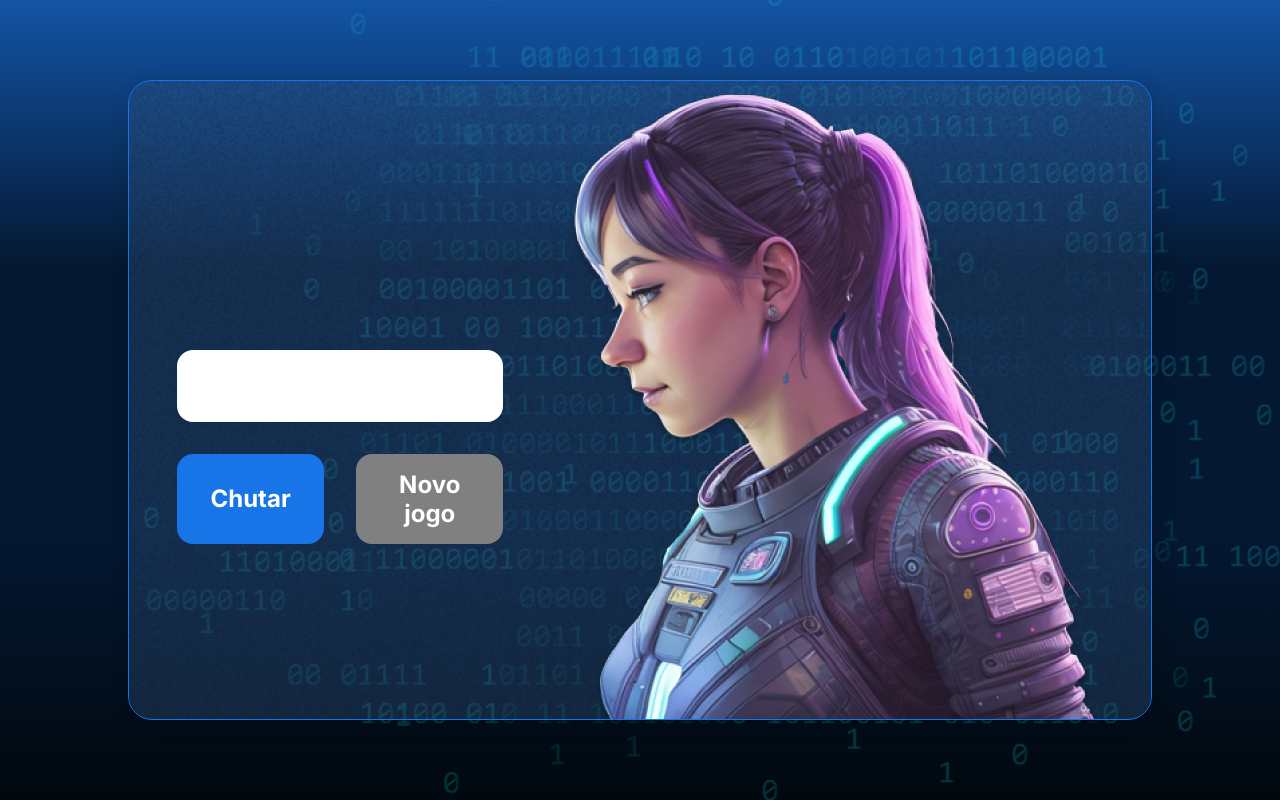
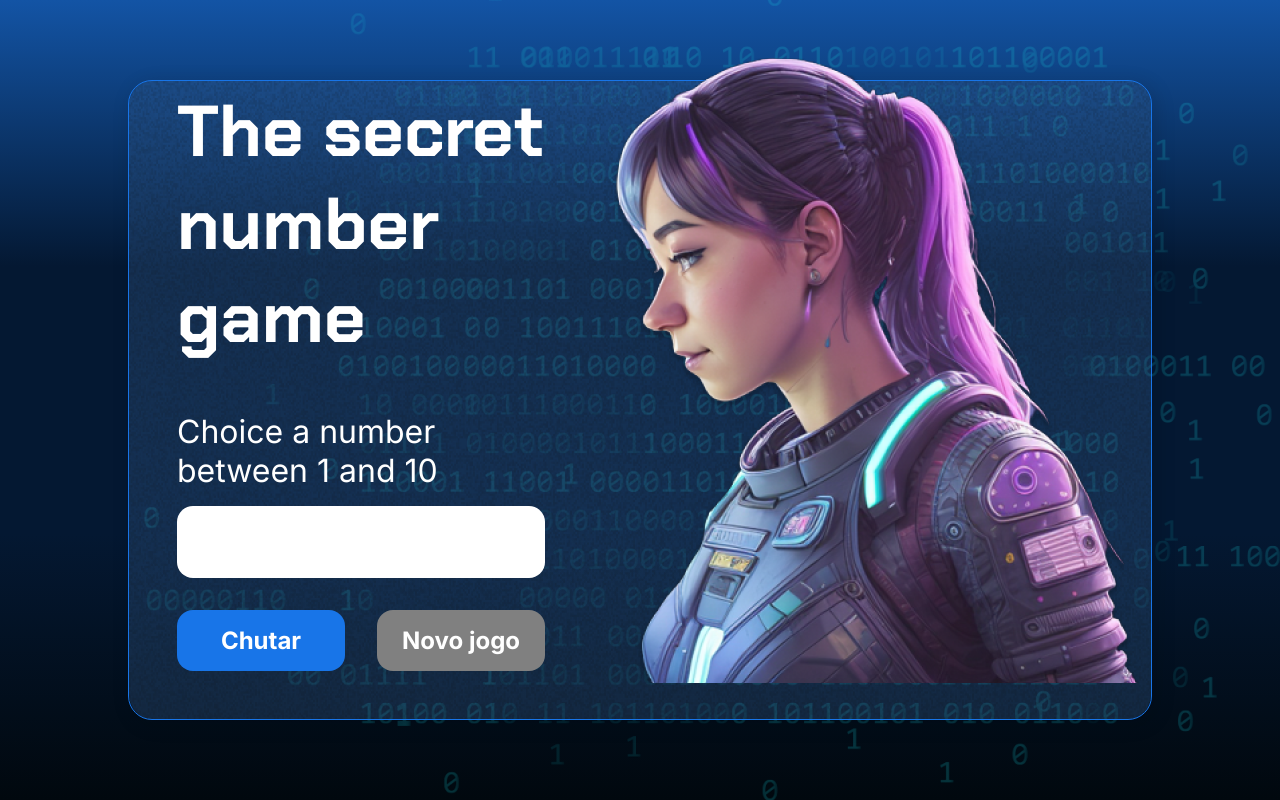
Before and after one commit to joaovitorlopes/game-js-2.0, a plain HTML site: page index.html in a window 1280 px wide. Drawn offline with Linux system fonts and the light colour scheme.

Commit message:
manipulate HTML texts

```diff
--- a/app.js
+++ b/app.js
@@ -0,0 +1,4 @@
+let title = document.querySelector('h1');
+title.innerHTML = 'The secret number game';
+let paragraph = document.querySelector('p');
+paragraph.innerHTML = 'Choice a number between 1 and 10';
--- a/index.html
+++ b/index.html
@@ -24,7 +24,7 @@
                 </div>
                 <input type="number" min="1" max="10" class="container__input">
                 <div class="chute container__botoes">
-                    <button onclick="verificarChute()" class="container__botao">Chutar</button>
+                    <button onclick="checkGuess()" class="container__botao">Chutar</button>
                     <button onclick="" id="reiniciar" class="container__botao" disabled>Novo jogo</button>
                 </div>
             </div>
```
